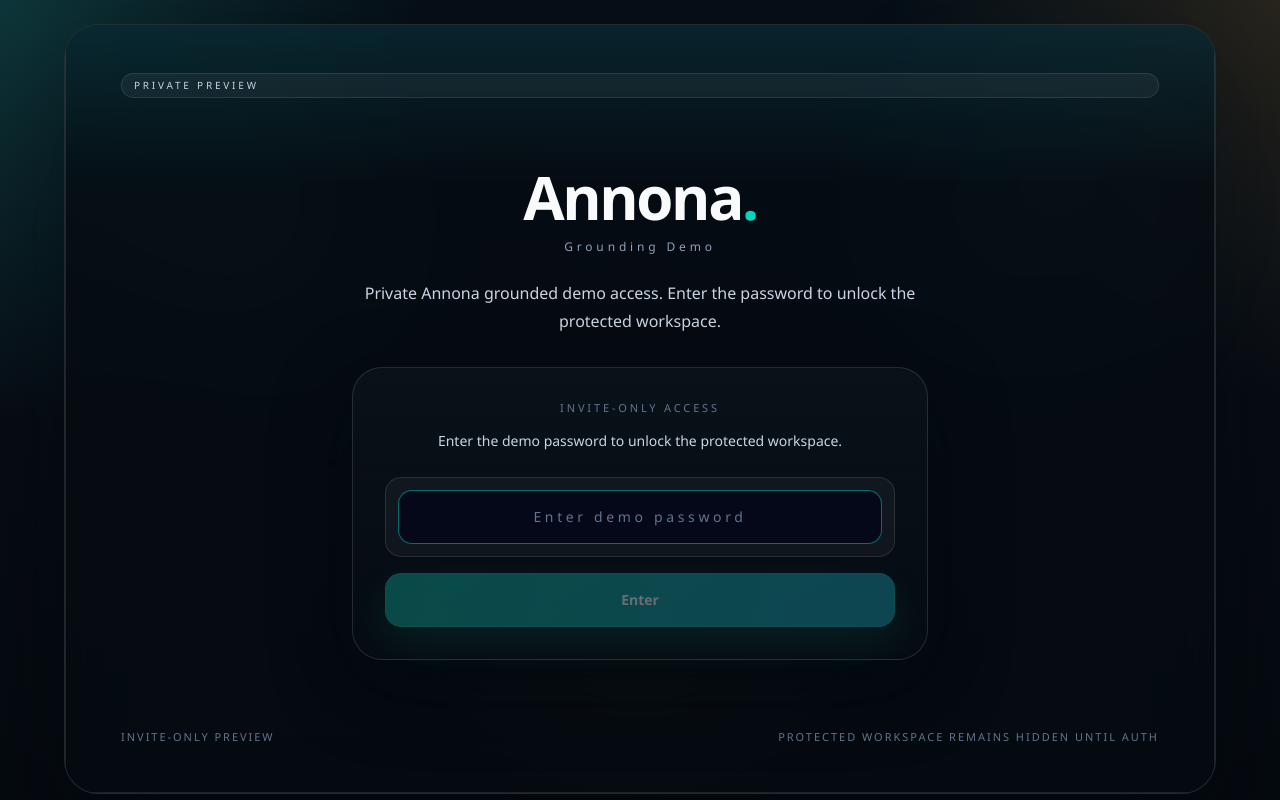
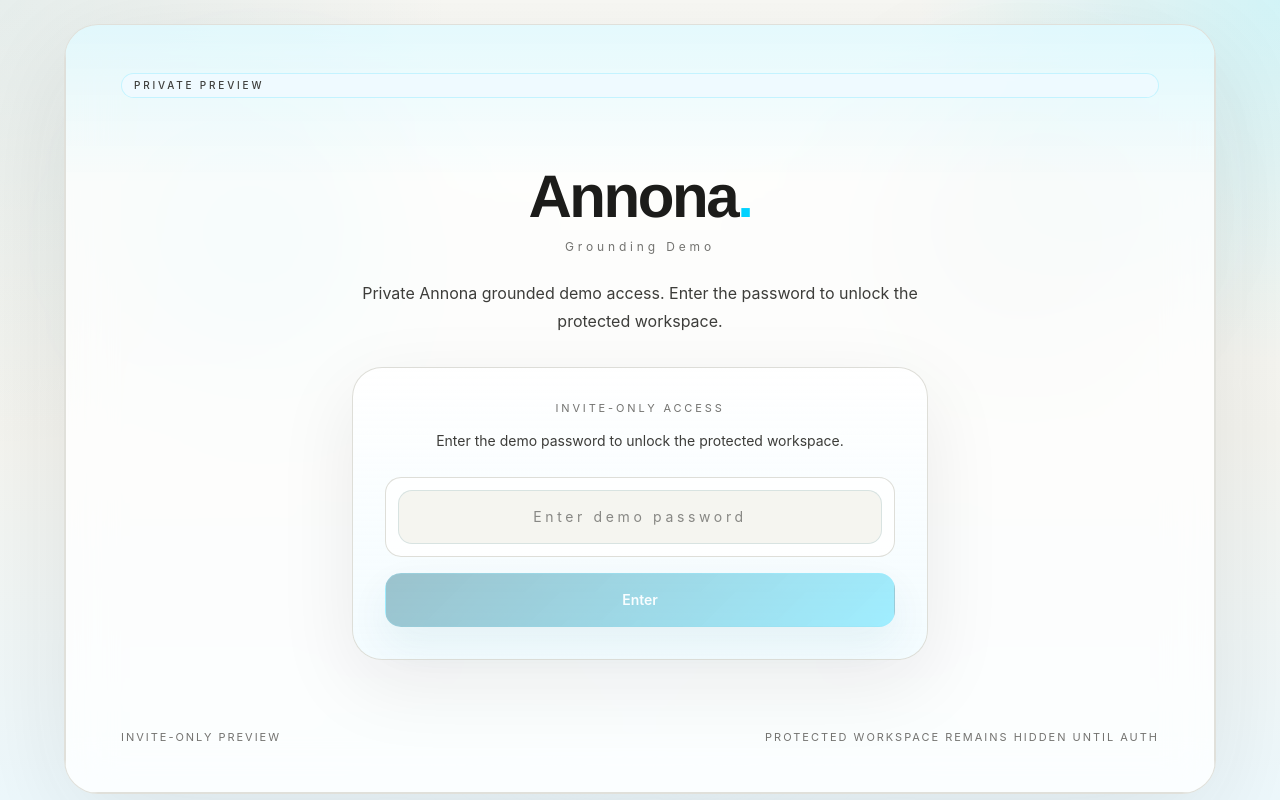
Before and after one commit to Supplie-AI/supplie-demo, a Next.js app: page / in a window 1280 px wide. Built offline with nearby package versions, Linux system fonts and the light colour scheme; no server answers.

Commit message:
Refresh demo UI with Annona marble theme (#30)

```diff
--- a/app/globals.css
+++ b/app/globals.css
@@ -1,27 +1,34 @@
 @import "tailwindcss";
 
 :root {
-  --bg-primary: #08121b;
-  --bg-shell: rgba(7, 12, 18, 0.84);
-  --bg-shell-strong: rgba(10, 16, 24, 0.96);
-  --bg-secondary: #101922;
-  --bg-tertiary: #172231;
-  --bg-amber-panel: linear-gradient(180deg, #1d1710 0%, #100d09 100%);
-  --bg-teal-panel: linear-gradient(180deg, #0f1d1f 0%, #081215 100%);
+  --bg-primary: #f5f5f0;
+  --bg-shell: rgba(255, 255, 255, 0.82);
+  --bg-shell-strong: rgba(255, 255, 255, 0.94);
+  --bg-secondary: #ffffff;
+  --bg-tertiary: #f0fbff;
+  --bg-raw-panel: linear-gradient(180deg, #ffffff 0%, #fbf6ed 100%);
+  --bg-grounded-panel: linear-gradient(180deg, #ffffff 0%, #f0fbff 100%);
 
-  --text-primary: #f3f7fb;
-  --text-secondary: #b1bfd1;
-  --text-muted: #738298;
+  --text-primary: #1c1c1a;
+  --text-secondary: #3d3d3a;
+  --text-muted: #737370;
 
-  --border-subtle: rgba(255, 255, 255, 0.08);
-  --border-strong: rgba(255, 255, 255, 0.14);
-  --shadow-panel: 0 24px 80px rgba(2, 6, 14, 0.42);
+  --border-subtle: rgba(28, 28, 26, 0.08);
+  --border-strong: rgba(0, 95, 119, 0.16);
+  --shadow-panel: 0 24px 72px rgba(28, 28, 26, 0.08);
 
-  --accent-amber: #f3a63b;
-  --accent-amber-soft: rgba(243, 166, 59, 0.16);
-  --accent-teal: #2ed3c4;
-  --accent-teal-soft: rgba(46, 211, 196, 0.16);
-  --accent-sky: #72a8ff;
+  --accent-blue: #00d2ff;
+  --accent-blue-soft: rgba(0, 210, 255, 0.12);
+  --accent-blue-strong: rgba(0, 210, 255, 0.22);
+  --accent-raw: #c7862f;
+  --accent-raw-soft: rgba(199, 134, 47, 0.12);
+  --accent-teal: #005f77;
+  --accent-teal-soft: rgba(0, 95, 119, 0.1);
+  --rule: #ddddd6;
+
+  --font-heading: "Aeonik", "Avenir Next", "Helvetica Neue", sans-serif;
+  --font-body: "Inter", "Avenir Next", "Segoe UI", sans-serif;
+  --font-mono: "JetBrains Mono", "SFMono-Regular", "SF Mono", monospace;
 }
 
 @keyframes slide-in {
@@ -93,15 +100,15 @@ body {
   margin: 0;
   padding: 0;
   background:
-    radial-gradient(circle at top left, rgba(46, 211, 196, 0.12), transparent 28%),
-    radial-gradient(circle at top right, rgba(114, 168, 255, 0.18), transparent 26%),
-    linear-gradient(180deg, #061018 0%, #08111a 42%, #070c12 100%);
+    radial-gradient(circle at top right, rgba(0, 210, 255, 0.14), transparent 24%),
+    radial-gradient(circle at top left, rgba(0, 95, 119, 0.08), transparent 26%),
+    linear-gradient(180deg, #f9f9f5 0%, #f5f5f0 48%, #eef9fd 100%);
   color: var(--text-primary);
-  font-family: "Space Grotesk", "Avenir Next", "Segoe UI", sans-serif;
+  font-family: var(--font-body);
 }
 
 body::selection {
-  background: rgba(46, 211, 196, 0.3);
+  background: rgba(0, 210, 255, 0.24);
 }
 
 a {
@@ -114,10 +121,10 @@ a {
 }
 
 ::-webkit-scrollbar-track {
-  background: rgba(255, 255, 255, 0.03);
+  background: rgba(28, 28, 26, 0.04);
 }
 
 ::-webkit-scrollbar-thumb {
-  background: rgba(115, 130, 152, 0.45);
+  background: rgba(61, 61, 58, 0.24);
   border-radius: 999px;
 }
--- a/components/PasswordGate.tsx
+++ b/components/PasswordGate.tsx
@@ -51,47 +51,87 @@ export function PasswordGate({ onAuth }: PasswordGateProps) {
       className="fixed inset-0 z-50 overflow-hidden"
       style={{
         background:
-          "radial-gradient(circle at top left, rgba(46, 211, 196, 0.2), transparent 28%), radial-gradient(circle at top right, rgba(243, 166, 59, 0.14), transparent 26%), linear-gradient(180deg, #061018 0%, #070d14 52%, #050a0f 100%)",
+          "radial-gradient(circle at top right, rgba(0, 210, 255, 0.16), transparent 24%), radial-gradient(circle at top left, rgba(0, 95, 119, 0.08), transparent 30%), linear-gradient(180deg, #fafaf6 0%, #f5f5f0 54%, #eef9fd 100%)",
       }}
     >
       <div className="pointer-events-none absolute inset-0">
-        <div className="absolute left-[12%] top-[18%] h-56 w-56 rounded-full bg-teal-400/10 blur-3xl animate-float-slow" />
-        <div className="absolute right-[10%] top-[12%] h-64 w-64 rounded-full bg-sky-400/10 blur-3xl animate-float-slower" />
-        <div className="absolute bottom-[10%] left-1/2 h-72 w-72 -translate-x-1/2 rounded-full bg-amber-300/10 blur-3xl animate-float-slow" />
+        <div className="absolute left-[12%] top-[18%] h-56 w-56 rounded-full blur-3xl animate-float-slow" style={{ background: "rgba(0, 210, 255, 0.12)" }} />
+        <div className="absolute right-[10%] top-[12%] h-64 w-64 rounded-full blur-3xl animate-float-slower" style={{ background: "rgba(0, 95, 119, 0.08)" }} />
+        <div className="absolute bottom-[10%] left-1/2 h-72 w-72 -translate-x-1/2 rounded-full blur-3xl animate-float-slow" style={{ background: "rgba(240, 251, 255, 0.84)" }} />
       </div>
 
       <div className="relative flex min-h-screen items-stretch justify-center px-4 py-4 sm:px-6 sm:py-6">
-        <div className="relative flex w-full max-w-6xl flex-col overflow-hidden rounded-[34px] border border-white/12 bg-[rgba(6,12,18,0.82)] shadow-[0_30px_120px_rgba(2,6,14,0.55)] backdrop-blur-xl">
+        <div
+          className="relative flex w-full max-w-6xl flex-col overflow-hidden rounded-[34px] border backdrop-blur-xl"
+          style={{
+            borderColor: "rgba(221, 221, 214, 0.9)",
+            background: "rgba(255,255,255,0.76)",
+            boxShadow: "0 30px 120px rgba(28,28,26,0.1)",
+          }}
+        >
           <div className="pointer-events-none absolute inset-0">
-            <div className="absolute inset-x-0 top-0 h-40 bg-[linear-gradient(180deg,rgba(34,211,238,0.12),transparent)]" />
-            <div className="absolute inset-y-0 left-0 w-px bg-white/10" />
-            <div className="absolute inset-y-0 right-0 w-px bg-white/10" />
-            <div className="absolute inset-x-0 bottom-0 h-px bg-white/10" />
+            <div className="absolute inset-x-0 top-0 h-40" style={{ background: "linear-gradient(180deg, rgba(0,210,255,0.1), transparent)" }} />
+            <div className="absolute inset-y-0 left-0 w-px" style={{ background: "rgba(221, 221, 214, 0.9)" }} />
+            <div className="absolute inset-y-0 right-0 w-px" style={{ background: "rgba(221, 221, 214, 0.9)" }} />
+            <div className="absolute inset-x-0 bottom-0 h-px" style={{ background: "rgba(221, 221, 214, 0.9)" }} />
           </div>
 
           <div className="relative flex min-h-[calc(100vh-2rem)] flex-1 flex-col justify-between px-6 py-8 sm:px-10 sm:py-10 lg:px-14 lg:py-12">
-            <div className="inline-flex items-center gap-2 rounded-full border border-white/10 bg-[rgba(255,255,255,0.05)] px-3 py-1 text-[10px] font-medium uppercase tracking-[0.28em] text-slate-300">
+            <div
+              className="inline-flex items-center gap-2 rounded-full border px-3 py-1 text-[10px] font-medium uppercase tracking-[0.28em]"
+              style={{
+                borderColor: "rgba(0, 210, 255, 0.18)",
+                background: "rgba(240, 251, 255, 0.82)",
+                color: "var(--text-secondary)",
+              }}
+            >
               Private Preview
             </div>
 
             <div className="flex flex-1 items-center justify-center py-10 lg:py-12">
               <div className="mx-auto flex w-full max-w-3xl flex-col items-center justify-center text-center">
-                <div className="text-4xl font-semibold tracking-[-0.04em] text-slate-50 sm:text-5xl lg:text-6xl">
-                  Annona<span className="text-teal-400">.</span>
+                <div
+                  className="text-4xl font-semibold tracking-[-0.04em] sm:text-5xl lg:text-6xl"
+                  style={{
+                    color: "var(--text-primary)",
+                    fontFamily: "var(--font-heading)",
+                  }}
+                >
+                  Annona<span style={{ color: "var(--accent-blue)" }}>.</span>
                 </div>
-                <div className="mt-3 text-xs tracking-[0.32em] text-slate-400">
+                <div
+                  className="mt-3 text-xs tracking-[0.32em]"
+                  style={{ color: "var(--text-muted)" }}
+                >
                   Grounding Demo
                 </div>
-                <p className="mt-6 max-w-xl text-sm leading-7 text-slate-300 sm:text-base">
+                <p
+                  className="mt-6 max-w-xl text-sm leading-7 sm:text-base"
+                  style={{ color: "var(--text-secondary)" }}
+                >
                   Private Annona grounded demo access. Enter the password to
                   unlock the protected workspace.
                 </p>
-                <div className="mt-8 w-full max-w-xl rounded-[30px] border border-white/12 bg-[linear-gradient(180deg,rgba(9,18,26,0.96),rgba(6,12,18,0.88))] p-6 shadow-[0_24px_80px_rgba(2,6,14,0.42)] sm:p-8">
+                <div
+                  className="mt-8 w-full max-w-xl rounded-[30px] border p-6 sm:p-8"
+                  style={{
+                    borderColor: "rgba(221, 221, 214, 0.95)",
+                    background:
+                      "linear-gradient(180deg, rgba(255,255,255,0.98), rgba(240,251,255,0.82))",
+                    boxShadow: "0 24px 80px rgba(28,28,26,0.08)",
+                  }}
+                >
                   <div className="mb-6 text-center">
-                    <div className="text-[11px] uppercase tracking-[0.26em] text-slate-500">
+                    <div
+                      className="text-[11px] uppercase tracking-[0.26em]"
+                      style={{ color: "var(--text-muted)" }}
+                    >
                       Invite-only access
                     </div>
-                    <p className="mt-3 text-sm leading-6 text-slate-300">
+                    <p
+                      className="mt-3 text-sm leading-6"
+                      style={{ color: "var(--text-secondary)" }}
+                    >
                       Enter the demo password to unlock the protected
                       workspace.
                     </p>
@@ -101,7 +141,13 @@ export function PasswordGate({ onAuth }: PasswordGateProps) {
                     onSubmit={handleSubmit}
                     className={`space-y-4 ${shake ? "animate-shake" : ""}`}
                   >
-                    <div className="rounded-2xl border border-white/10 bg-[rgba(255,255,255,0.04)] p-3">
+                    <div
+                      className="rounded-2xl border p-3"
+                      style={{
+                        borderColor: "rgba(221, 221, 214, 0.95)",
+                        background: "rgba(255,255,255,0.82)",
+                      }}
+                    >
                       <input
                         data-testid="password-input"
                         ref={inputRef}
@@ -109,7 +155,12 @@ export function PasswordGate({ onAuth }: PasswordGateProps) {
                         value={password}
                         onChange={(e) => setPassword(e.target.value)}
                         placeholder="Enter demo password"
-                        className="w-full rounded-[14px] border border-white/10 bg-slate-950/60 px-4 py-4 text-center text-sm tracking-[0.26em] text-slate-100 outline-none transition-colors placeholder:text-slate-500 focus:border-teal-400/50 focus:bg-slate-950/80"
+                        className="w-full rounded-[14px] border px-4 py-4 text-center text-sm tracking-[0.26em] outline-none transition-colors"
+                        style={{
+                          borderColor: "rgba(0, 95, 119, 0.12)",
+                          background: "rgba(245,245,240,0.96)",
+                          color: "var(--text-primary)",
+                        }}
                         autoComplete="current-password"
                       />
                     </div>
@@ -117,14 +168,25 @@ export function PasswordGate({ onAuth }: PasswordGateProps) {
                       data-testid="password-submit"
                       type="submit"
                       disabled={loading || !password.trim()}
-                      className="w-full rounded-2xl border border-teal-300/20 bg-[linear-gradient(135deg,rgba(16,185,166,0.9),rgba(34,211,238,0.72))] py-4 text-sm font-semibold text-white shadow-[0_16px_40px_rgba(20,184,166,0.28)] transition-all hover:-translate-y-0.5 hover:shadow-[0_18px_48px_rgba(20,184,166,0.34)] disabled:cursor-not-allowed disabled:opacity-40"
+                      className="w-full rounded-2xl border py-4 text-sm font-semibold text-white transition-all hover:-translate-y-0.5 disabled:cursor-not-allowed disabled:opacity-40"
+                      style={{
+                        borderColor: "rgba(0, 210, 255, 0.18)",
+                        background:
+                          "linear-gradient(135deg, rgba(0, 95, 119, 0.92), rgba(0, 210, 255, 0.86))",
+                        boxShadow: "0 16px 40px rgba(0, 95, 119, 0.18)",
+                      }}
                     >
                       {loading ? "Checking..." : "Enter"}
                     </button>
                     {error && (
                       <div
                         data-testid="password-error"
-                        className="rounded-2xl border border-red-500/20 bg-red-500/10 px-4 py-3 text-center text-sm text-red-300"
+                        className="rounded-2xl border px-4 py-3 text-center text-sm"
+                        style={{
+                          borderColor: "rgba(185, 28, 28, 0.18)",
+                          background: "rgba(254, 242, 242, 0.92)",
+                          color: "#b91c1c",
+                        }}
                       >
                         {error}
                       </div>
@@ -134,7 +196,10 @@ export function PasswordGate({ onAuth }: PasswordGateProps) {
               </div>
             </div>
 
-            <div className="flex items-center justify-between gap-4 text-[11px] uppercase tracking-[0.18em] text-slate-500">
+            <div
+              className="flex items-center justify-between gap-4 text-[11px] uppercase tracking-[0.18em]"
+              style={{ color: "var(--text-muted)" }}
+            >
               <span>Invite-only preview</span>
               <span>Protected workspace remains hidden until auth</span>
             </div>
```
Also changed, not shown: app/page.tsx (+87 -20 lines), components/ModelPicker.tsx (+13 -3 lines), components/Panel.tsx (+64 -28 lines), components/PromptButtons.tsx (+22 -4 lines), components/ToolCallCard.tsx (+13 -13 lines).
